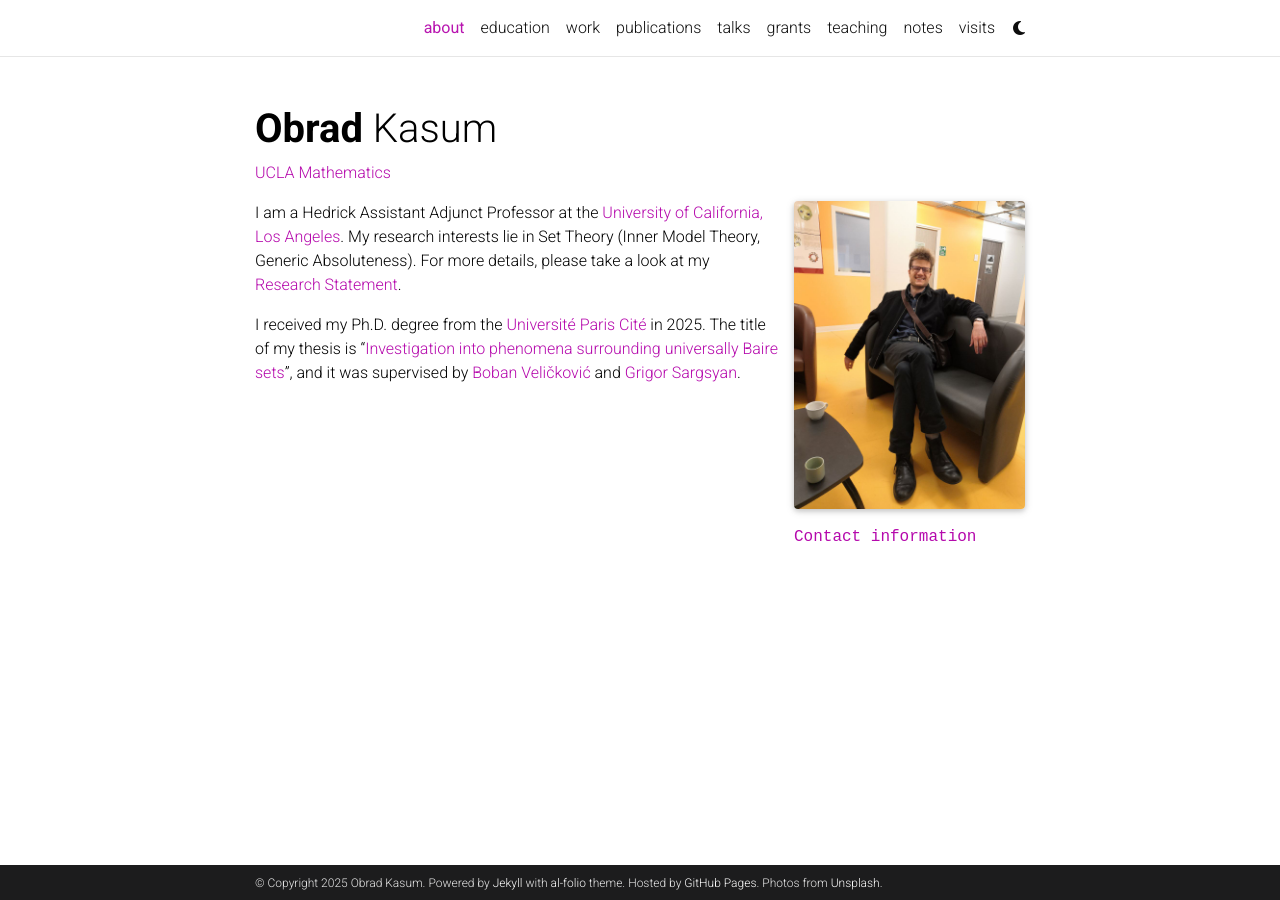
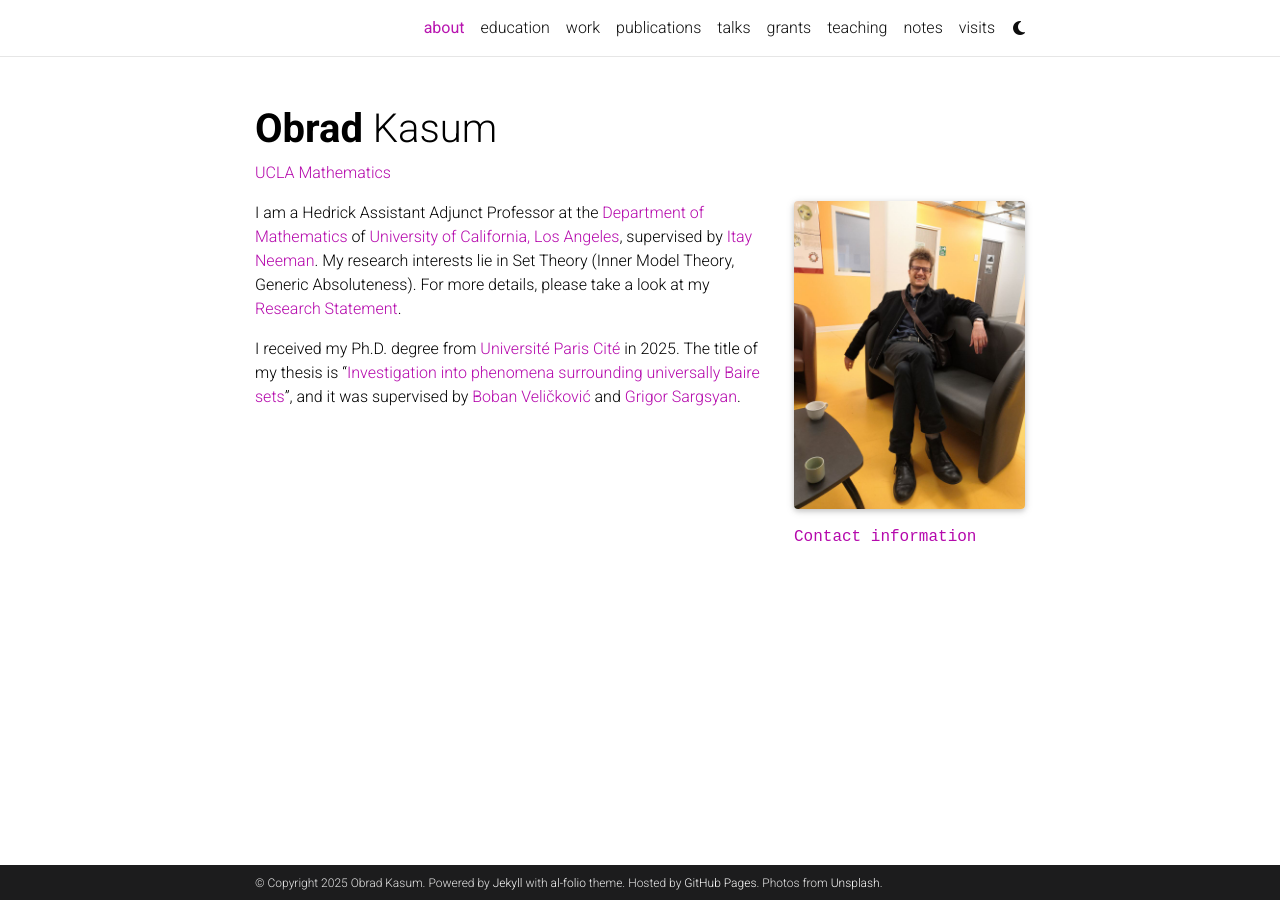
Before and after one commit to obradkasum/obradkasum.github.io, a Jekyll site: the page built from _pages/about.md, in a window 1280 px wide. Built offline with Jekyll 4.4.1, drawn with Linux system fonts in a browser that asks for light colours; full-size pictures stand in for the smaller copies a plugin makes; comment, search, counter and statistics services are not loaded; a style sheet for code colours, icons or effects is not loaded.

Commit message:
Update about.md

```diff
--- a/_pages/about.md
+++ b/_pages/about.md
@@ -22,7 +22,7 @@ selected_papers: false # includes a list of papers marked as "selected={true}"
 social: false  # includes social icons at the bottom of the page
 ---
 
-I am a Hedrick Assistant Adjunct Professor at the <a href = "https://www.ucla.edu/">University of California, Los Angeles</a>. My research interests lie in Set Theory (Inner Model Theory, Generic Absoluteness). For more details, please take a look at my <a href = 'https://drive.google.com/file/d/15cJNKzZGnFFm6hBUXmzz5oNLP-en-JEe/view?usp=sharing'>Research Statement</a>.
+I am a Hedrick Assistant Adjunct Professor at the <a href = "https://ww3.math.ucla.edu/">Department of Mathematics</a> of <a href = "https://www.ucla.edu/">University of California, Los Angeles</a>, supervised by <a href = "https://www.math.ucla.edu/~ineeman/">Itay Neeman</a>. My research interests lie in Set Theory (Inner Model Theory, Generic Absoluteness). For more details, please take a look at my <a href = 'https://drive.google.com/file/d/15cJNKzZGnFFm6hBUXmzz5oNLP-en-JEe/view?usp=sharing'>Research Statement</a>.
 
-I received my Ph.D. degree from the <a href='https://u-paris.fr/'>Université Paris Cité</a> in 2025.
+I received my Ph.D. degree from <a href='https://u-paris.fr/'>Université Paris Cité</a> in 2025.
 The title of my thesis is "<a href = "https://hal.science/tel-05126507v1">Investigation into phenomena surrounding universally Baire sets</a>", and it was supervised by <a href='https://webusers.imj-prg.fr/~boban.velickovic/'>Boban Veličković</a> and <a href='https://grigorsarg.github.io/'>Grigor Sargsyan</a>.
```
